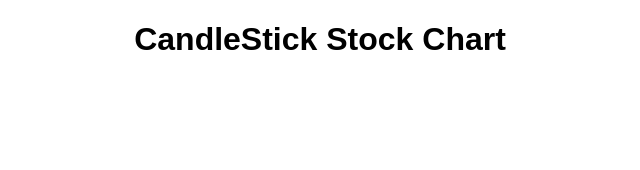
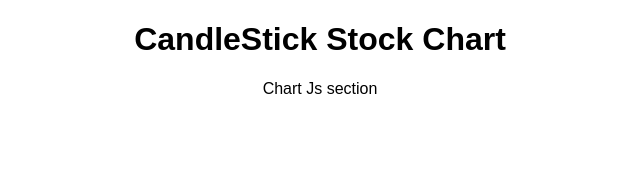
Before and after one commit to otinomz/CandleStick-Chart, a React (Create React App) app: page / in a window 1280 px wide. Shown: the top 170 px of the page, without its empty margins (320-960 px from the left). Built offline with nearby package versions, Linux system fonts and the light colour scheme.

Commit message:
creating chart JS component

```diff
--- a/src/App.js
+++ b/src/App.js
@@ -1,9 +1,11 @@
 import "./styles.css";
+import ChartJS from "./components/Chart";
 
 const App = () => {
   return (
     <div className="App">
       <h1>CandleStick Stock Chart</h1>
+      <ChartJS />
     </div>
   );
 };
--- a/src/components/Chart.js
+++ b/src/components/Chart.js
@@ -0,0 +1,7 @@
+import React from "react";
+
+const ChartJS = () => {
+  return <div>Chart Js section</div>;
+};
+
+export default ChartJS;
```
